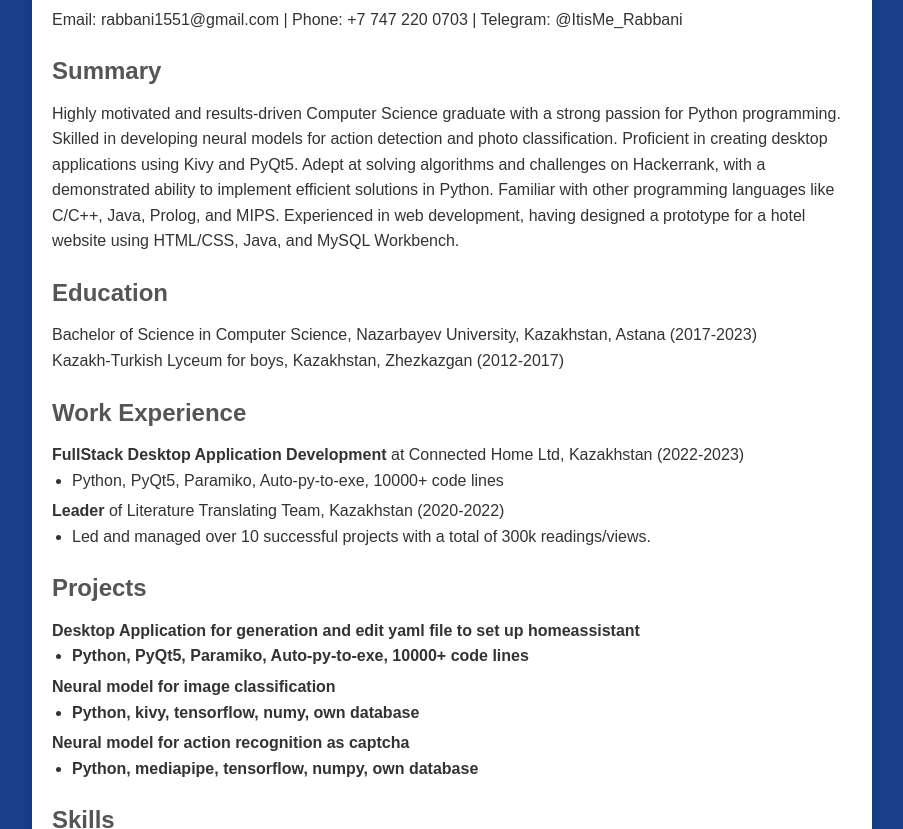
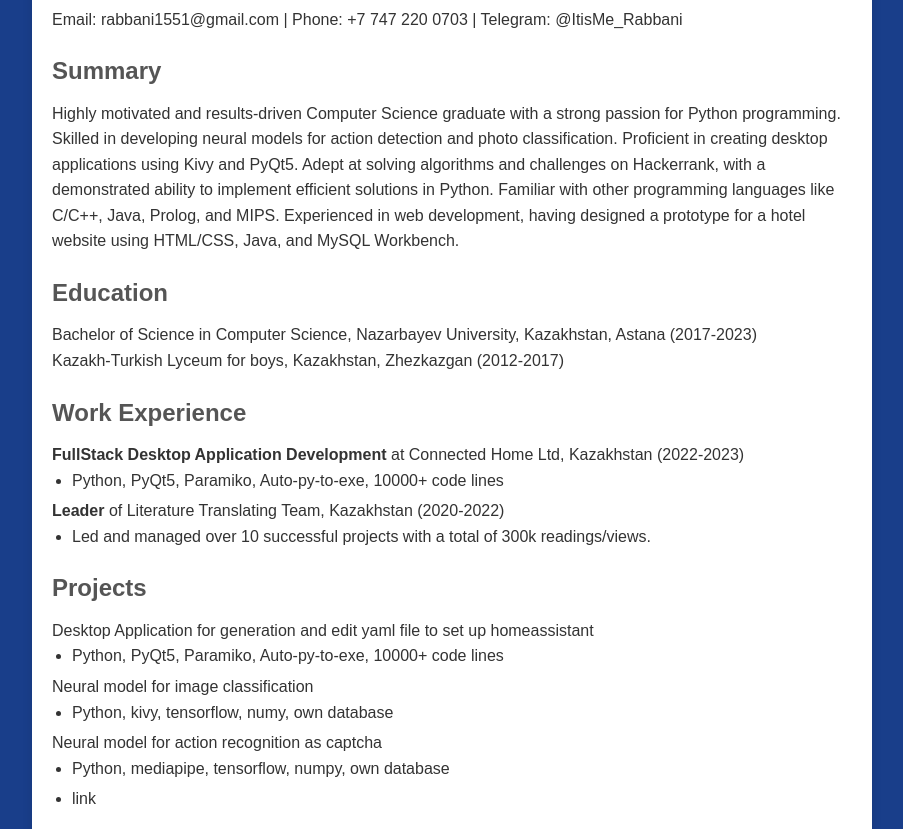
Before and after one commit to ka3ax01/mineCV, a plain HTML site: page index.html in a window 1280 px wide. Shown: the part 126-955 px from the top of the page, without its empty margins (188-1091 px from the left). Drawn offline with Linux system fonts and the light colour scheme.

Commit message:
Update index.html

```diff
--- a/index.html
+++ b/index.html
@@ -41,19 +41,20 @@
 
      <div class="section">
       <h2>Projects</h2>
-      <p><strong>Desktop Application for generation and edit yaml file to set up homeassistant</p>
+      <p>Desktop Application for generation and edit yaml file to set up homeassistant</p>
        <ul>
         <li>Python, PyQt5, Paramiko, Auto-py-to-exe, 10000+ code lines</li>
         <!-- Add more responsibilities as needed -->
       </ul>
-        <p><strong>Neural model for image classification</p>
+        <p>Neural model for image classification</p>
        <ul>
         <li>Python, kivy, tensorflow, numy, own database</li>
         <!-- Add more responsibilities as needed -->
       </ul>
-        <p><strong>Neural model for action recognition as captcha</p>
+        <p>Neural model for action recognition as captcha</p>
        <ul>
         <li>Python, mediapipe, tensorflow, numpy, own database</li>
+         <li href="https://github.com/ka3ax01/Action-Reconation-recaptcha/tree/rabbani2"> link </li>
         <!-- Add more responsibilities as needed -->
       </ul>
 
```
